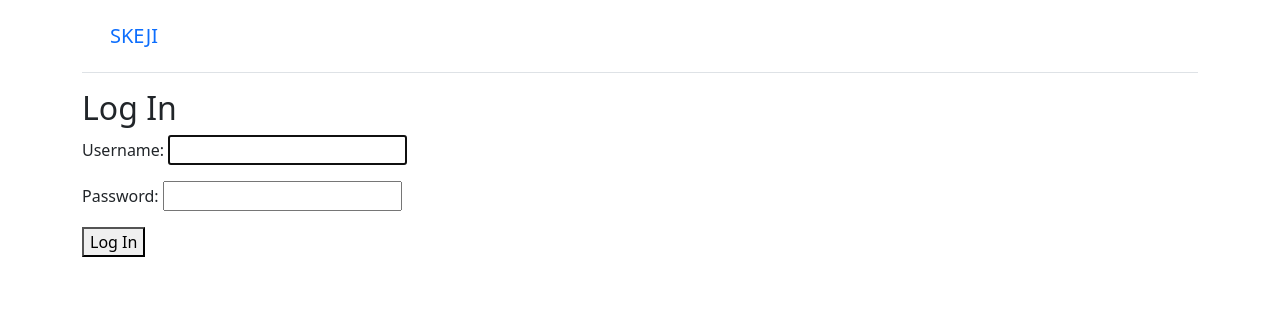
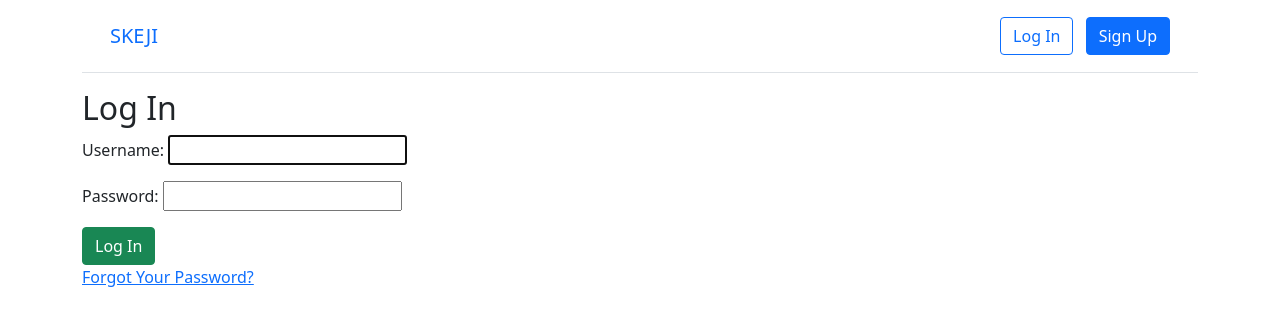
Before and after one commit to jericowaller/SKEJI, a Django app: page /accounts/login/ in a window 1280 px wide. Shown: the top 326 px of the page. Run offline with Django 4.2, Linux system fonts and the light colour scheme; parts of the project's set-up code (start-up, migrations or seed data) failed here and were passed over.

Commit message:
fixes for first sprint

```diff
--- a/accounts/tests.py
+++ b/accounts/tests.py
@@ -5,7 +5,7 @@
 # Create your tests here.
 
 class SignupPageTests(TestCase):
-    def test_url_exsists_at_correct_location_signupview(self):
+    def test_url_exists_at_correct_location_signupview(self):
         response = self.client.get("/accounts/signup/")
         self.assertEqual(response.status_code, 200)
 
--- a/django_project/settings.py
+++ b/django_project/settings.py
@@ -38,6 +38,8 @@
     'django.contrib.messages',
     'django.contrib.staticfiles',
     'accounts.apps.AccountsConfig',
+    'crispy_forms',
+    'crispy_bootstrap5',
 ]
 
 MIDDLEWARE = [
@@ -126,3 +128,6 @@
 LOGIN_REDIRECT_URL = "home"
 LOGOUT_REDIRECT_URL = "home"
 AUTH_USER_MODEL = 'accounts.CustomUser'
+CRISPY_ALLOWED_TEMPLATE_PACKS = "bootstrap5"
+CRISPY_TEMPLATE_PACK = "bootstrap5"
+EMAIL_BACKEND = "django.core.mail.backends.console.EmailBackend"
--- a/django_project/urls.py
+++ b/django_project/urls.py
@@ -6,5 +6,5 @@
     path('admin/', admin.site.urls),
     path('accounts/', include("accounts.urls")),
     path('accounts/', include("django.contrib.auth.urls")),
-    path("", TemplateView.as_view(template_name="home.html")),
+    path("", TemplateView.as_view(template_name="home.html"), name="home"),
 ]
--- a/templates/base.html
+++ b/templates/base.html
@@ -1,12 +1,13 @@
-<!-- templates/base.html -->
 <!DOCTYPE html>
 <html>
 <head>
   <meta charset="utf-8">
   <title>{% block title %}Newspaper App{% endblock title %}</title>
-	<meta name="viewport" content="width=device-width, initial-scale=1, shrink-to-fit=no">
+  <meta name="viewport" content="width=device-width,
+  initial-scale=1, shrink-to-fit=no">
 
-	<link href="https://cdn.jsdelivr.net/npm/bootstrap@5.1.3/dist/css/bootstrap.min.css" rel="stylesheet" integrity="sha384-1BmE4kWBq78iYhFldvKuhfTAU6auU8tT94WrHftjDbrCEXSU1oBoqyl2QvZ6jIW3" crossorigin="anonymous" rel="stylesheet">
+  <!-- Bootstrap CSS -->
+  <link href="https://cdn.jsdelivr.net/npm/bootstrap@5.1.3/dist/css/bootstrap.min.css" rel="stylesheet" integrity="sha384-1BmE4kWBq78iYhFldvKuhfTAU6auU8tT94WrHftjDbrCEXSU1oBoqyl2QvZ6jIW3" crossorigin="anonymous">
 </head>
 <body>
   <div class="container">
@@ -14,17 +15,39 @@
       <div class="container">
         <div class="d-flex flex-wrap align-items-center justify-content-center
           justify-content-lg-start">
-          <a class="navbar-brand" href="#">SKEJI</a>
+          <a class="navbar-brand" href="{% url 'home' %}">SKEJI</a>
           <ul class="nav col-12 col-lg-auto me-lg-auto mb-2 justify-content-center
             mb-md-0">
+          {% if user.is_authenticated %}
+          <div class="dropdown text-end">
+            <a href="#" class="d-block link-dark text-decoration-none dropdown-toggle"
+              id="dropdownUser1" data-bs-toggle="dropdown" aria-expanded="false">
+              {{ user.username }}
+            </a>
+            <ul class="dropdown-menu text-small" aria-labelledby="dropdownUser1">
+              <li><a class="dropdown-item" href="{% url 'password_change'%}">
+                Change password</a></li>
+              <li><a class="dropdown-item" href="{% url 'logout' %}">Log Out</a></li>
+            </ul>
+          </div>
+          {% else %}
+          </ul>
+          <div class="text-end">
+            <a href="{% url 'login' %}" class="btn btn-outline-primary me-2">Log In</a>
+            <a href="{% url 'signup' %}" class="btn btn-primary">Sign Up</a>
+          </div>
+          {% endif %}
         </div>
       </div>
     </header>
+
     <main>
       {% block content %}
       {% endblock content %}
     </main>
+  </div>
+
+  <!-- Bootstrap JavaScript Bundle -->
   <script src="https://cdn.jsdelivr.net/npm/bootstrap@5.1.3/dist/js/bootstrap.bundle.min.js" integrity="sha384-ka7Sk0Gln4gmtz2MlQnikT1wXgYsOg+OMhuP+IlRH9sENBO0LRn5q+8nbTov4+1p" crossorigin="anonymous"></script>
-
 </body>
 </html>
--- a/templates/home.html
+++ b/templates/home.html
@@ -9,8 +9,6 @@
 <p><a href="{% url 'logout' %}">Log Out</a></p>
 {% else %}
 <p>You are not logged in. Please log in to access your calendar.</p>
-<a href="{% url 'login' %}">Log In</a>
-<a href="{% url 'signup' %}">Sign Up</a>
 {% endif %}
 
 {% endblock content %}
--- a/templates/registration/login.html
+++ b/templates/registration/login.html
@@ -7,6 +7,7 @@
 <h2>Log In</h2>
 <form method="post">{% csrf_token %}
     {{ form.as_p }}
-    <button type="submit">Log In</button>
+    <button class="btn btn-success" type="submit">Log In</button>
 </form>
+<p><a href="{% url 'password_reset' %}">Forgot Your Password?</a></p>
 {% endblock content %}
--- a/templates/registration/signup.html
+++ b/templates/registration/signup.html
@@ -7,6 +7,6 @@
 <h2>Sign Up</h2>
 <form method="post">{% csrf_token %}
     {{ form.as_p }}
-    <button type="submit">Sign Up</button>
+    <button class="btn btn-success" type="submit">Sign Up</button>
 </form>
 {% endblock content %}
```
Also changed, not shown: accounts/forms.py (+0 -9 lines), db.sqlite3. Lines whose indentation alone changed are shown as unchanged.
